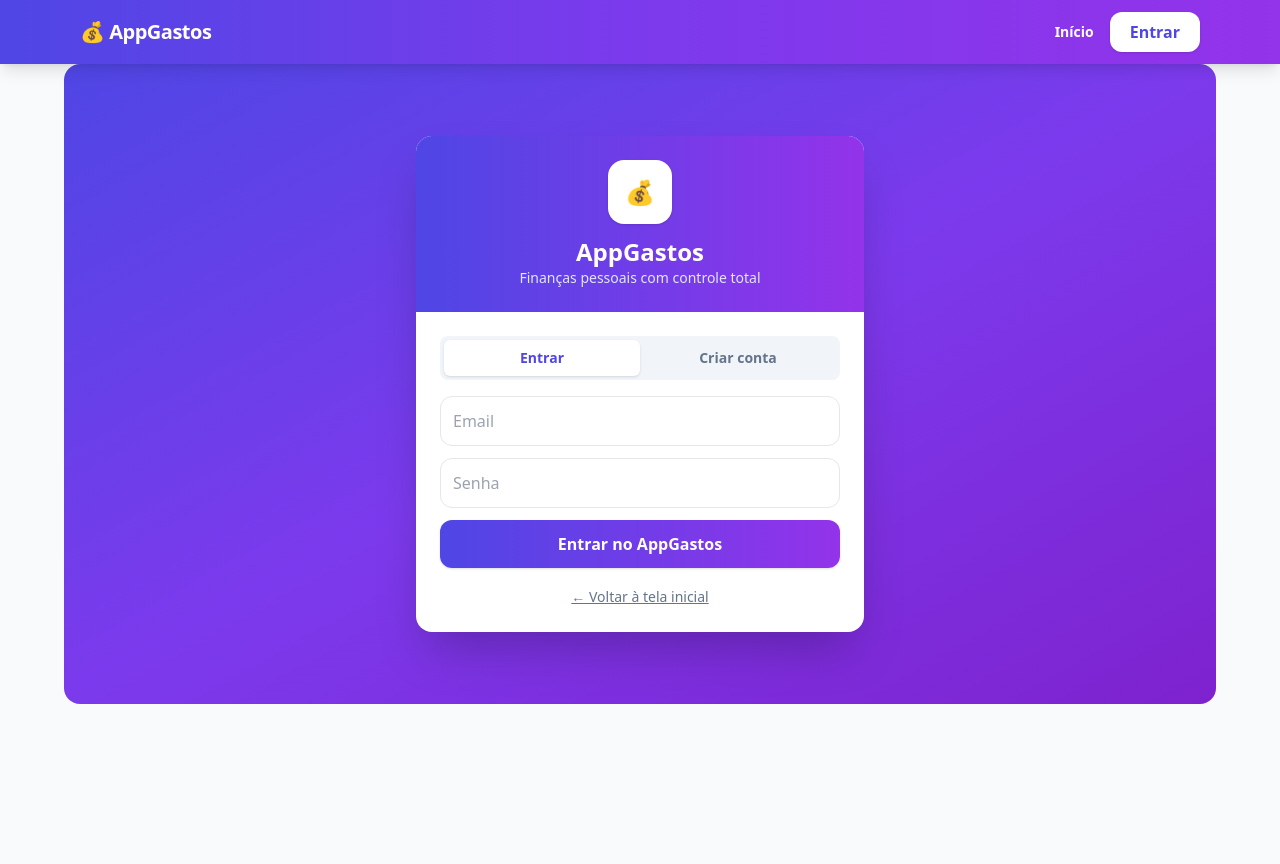
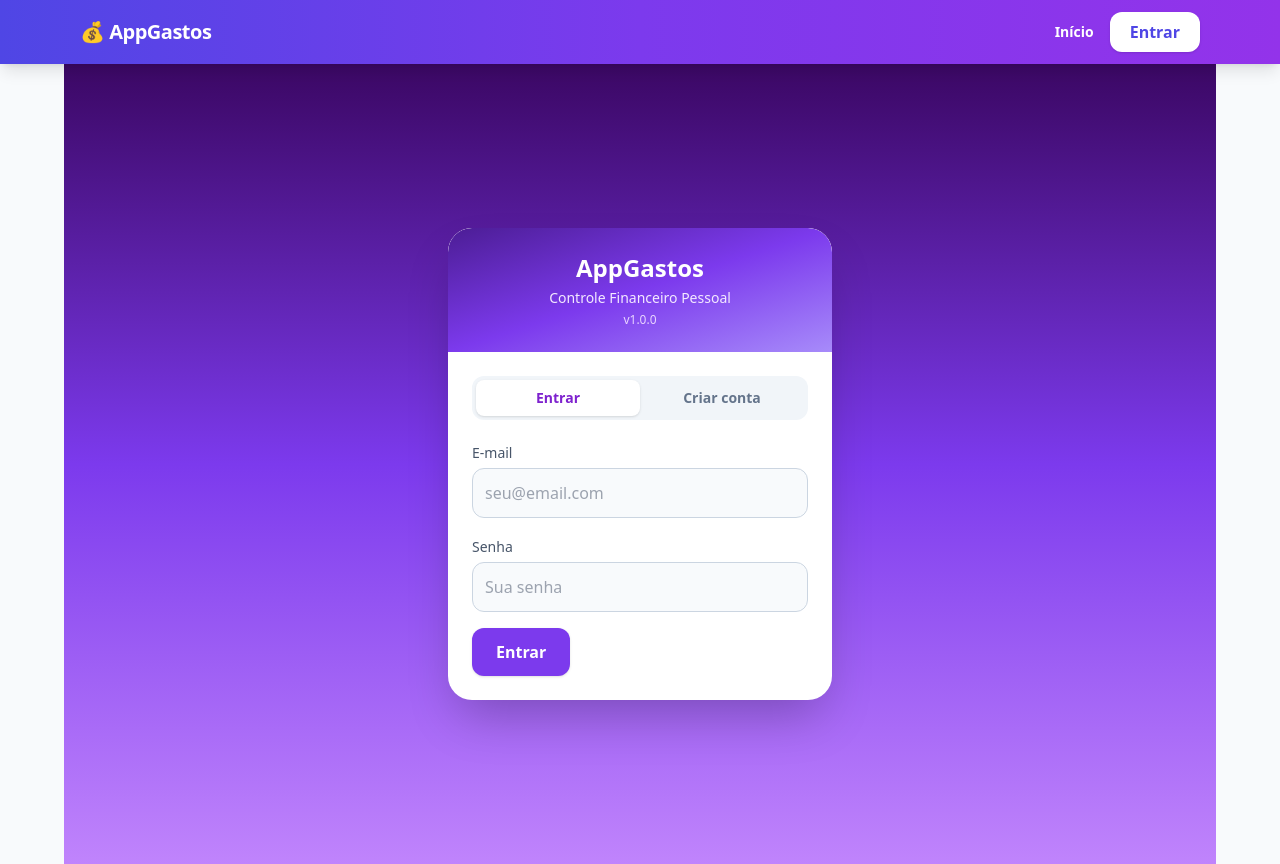
Before and after one commit to darcioliveiradeveloper/appgastos, a React (Vite) app in the folder frontend/: page /login in a window 1280 px wide. Before the commit the page ends 800 px from the top, so only its background shows below. Built offline with nearby package versions, Linux system fonts and the light colour scheme; no server answers.

Commit message:
login estilo VendaCerta: header roxo com versao v1.0.0, inputs claros, botao roxo

```diff
--- a/frontend/src/pages/Login.jsx
+++ b/frontend/src/pages/Login.jsx
@@ -1,6 +1,8 @@
 import { useState } from 'react';
-import { useNavigate, Link } from 'react-router-dom';
+import { useNavigate } from 'react-router-dom';
 import api from '../services/api';
+
+const VERSAO = 'v1.0.0';
 
 export default function Login() {
   const [email, setEmail] = useState(''); const [senha, setSenha] = useState(''); const [isRegister, setIsRegister] = useState(false);
@@ -14,39 +16,47 @@ export default function Login() {
       const { data } = await api.post(url, body);
       localStorage.setItem('token', data.token);
       localStorage.setItem('user', JSON.stringify(data.user));
-      // redireciona admin para painel
       if (data.user?.role === 'admin') nav('/admin'); else nav('/dashboard');
     } catch (err) { setMsg(err.response?.data?.msg || err.message); }
   };
   return (
-    <div className="min-h-[80vh] flex items-center justify-center bg-gradient-to-br from-indigo-600 via-violet-600 to-purple-700 -m-4 p-4 rounded-2xl">
-      <div className="w-full max-w-md bg-white rounded-2xl shadow-2xl overflow-hidden">
-        <div className="bg-gradient-to-r from-indigo-600 to-purple-600 p-6 text-white text-center">
-          <div className="w-16 h-16 bg-white rounded-2xl mx-auto flex items-center justify-center text-2xl mb-3 shadow">💰</div>
+    <div className="min-h-screen -m-4 flex items-center justify-center bg-gradient-to-b from-[#3b0764] via-[#7c3aed] to-[#c084fc] p-4">
+      <div className="w-full max-w-sm bg-white rounded-[1.5rem] shadow-2xl overflow-hidden">
+        <div className="bg-gradient-to-br from-[#4c1d95] via-[#7c3aed] to-[#a78bfa] p-6 text-white text-center rounded-t-[1.5rem]">
           <h1 className="text-2xl font-extrabold">AppGastos</h1>
-          <p className="text-indigo-100 text-sm">Finanças pessoais com controle total</p>
+          <p className="text-purple-100 text-sm mt-1">Controle Financeiro Pessoal</p>
+          <p className="text-purple-200 text-xs mt-1">{VERSAO}</p>
         </div>
         <div className="p-6">
-          <div className="flex bg-slate-100 rounded-lg p-1 mb-4">
-            <button onClick={()=>setIsRegister(false)} className={`flex-1 py-2 rounded-md text-sm font-semibold ${!isRegister?'bg-white shadow text-indigo-600':'text-slate-500'}`}>Entrar</button>
-            <button onClick={()=>setIsRegister(true)} className={`flex-1 py-2 rounded-md text-sm font-semibold ${isRegister?'bg-white shadow text-indigo-600':'text-slate-500'}`}>Criar conta</button>
+          <div className="flex bg-slate-100 rounded-xl p-1 mb-5">
+            <button type="button" onClick={()=>setIsRegister(false)} className={`flex-1 py-2 rounded-lg text-sm font-bold ${!isRegister?'bg-white shadow text-purple-700':'text-slate-500'}`}>Entrar</button>
+            <button type="button" onClick={()=>setIsRegister(true)} className={`flex-1 py-2 rounded-lg text-sm font-bold ${isRegister?'bg-white shadow text-purple-700':'text-slate-500'}`}>Criar conta</button>
           </div>
-          <form onSubmit={submit} className="space-y-3">
-            {isRegister && <input className="w-full border p-3 rounded-xl focus:ring-2 focus:ring-indigo-500 outline-none" placeholder="Nome completo" value={nome} onChange={e=>setNome(e.target.value)} required/>}
-            <input className="w-full border p-3 rounded-xl focus:ring-2 focus:ring-indigo-500 outline-none" placeholder="Email" value={email} onChange={e=>setEmail(e.target.value)} required/>
-            <input className="w-full border p-3 rounded-xl focus:ring-2 focus:ring-indigo-500 outline-none" placeholder="Senha" type="password" value={senha} onChange={e=>setSenha(e.target.value)} required/>
+          <form onSubmit={submit} className="space-y-4">
             {isRegister && (
               <div>
-                <input className="w-full border-2 border-amber-300 p-3 rounded-xl focus:ring-2 focus:ring-amber-400 outline-none bg-amber-50" placeholder="Código de ativação (ex: APP-XXXX-XXXX)" value={codigo} onChange={e=>setCodigo(e.target.value.toUpperCase())} required/>
-                <p className="text-xs text-slate-500 mt-1">🔑 Código fornecido pelo suporte</p>
+                <label className="text-sm text-slate-600">Nome</label>
+                <input className="w-full bg-slate-50 border border-slate-300 p-3 rounded-xl mt-1 focus:outline-none focus:border-purple-500" placeholder="Seu nome" value={nome} onChange={e=>setNome(e.target.value)} required/>
+              </div>
+            )}
+            <div>
+              <label className="text-sm text-slate-600">E-mail</label>
+              <input className="w-full bg-slate-50 border border-slate-300 p-3 rounded-xl mt-1 focus:outline-none focus:border-purple-500" placeholder="seu@email.com" value={email} onChange={e=>setEmail(e.target.value)} required/>
+            </div>
+            <div>
+              <label className="text-sm text-slate-600">Senha</label>
+              <input className="w-full bg-slate-50 border border-slate-300 p-3 rounded-xl mt-1 focus:outline-none focus:border-purple-500" placeholder="Sua senha" type="password" value={senha} onChange={e=>setSenha(e.target.value)} required/>
+            </div>
+            {isRegister && (
+              <div>
+                <label className="text-sm text-slate-600">Código de ativação</label>
+                <input className="w-full bg-amber-50 border-2 border-amber-300 p-3 rounded-xl mt-1 focus:outline-none focus:border-amber-500 uppercase" placeholder="APP-XXXX-XXXX" value={codigo} onChange={e=>setCodigo(e.target.value.toUpperCase())} required/>
+                <p className="text-xs text-slate-500 mt-1">Código fornecido pelo suporte</p>
               </div>
             )}
             {msg && <p className="bg-red-50 text-red-600 text-sm p-3 rounded-xl border border-red-200">{msg}</p>}
-            <button className="w-full bg-gradient-to-r from-indigo-600 to-purple-600 text-white p-3 rounded-xl font-bold shadow hover:opacity-90">{isRegister ? 'Ativar e Criar Conta' : 'Entrar no AppGastos'}</button>
+            <button className="bg-[#7c3aed] hover:bg-[#6d28d9] text-white px-6 py-3 rounded-xl font-bold shadow">Entrar</button>
           </form>
-          <div className="text-center mt-4">
-            <Link to="/" className="text-sm text-slate-500 hover:text-indigo-600 underline">← Voltar à tela inicial</Link>
-          </div>
         </div>
       </div>
     </div>
```
